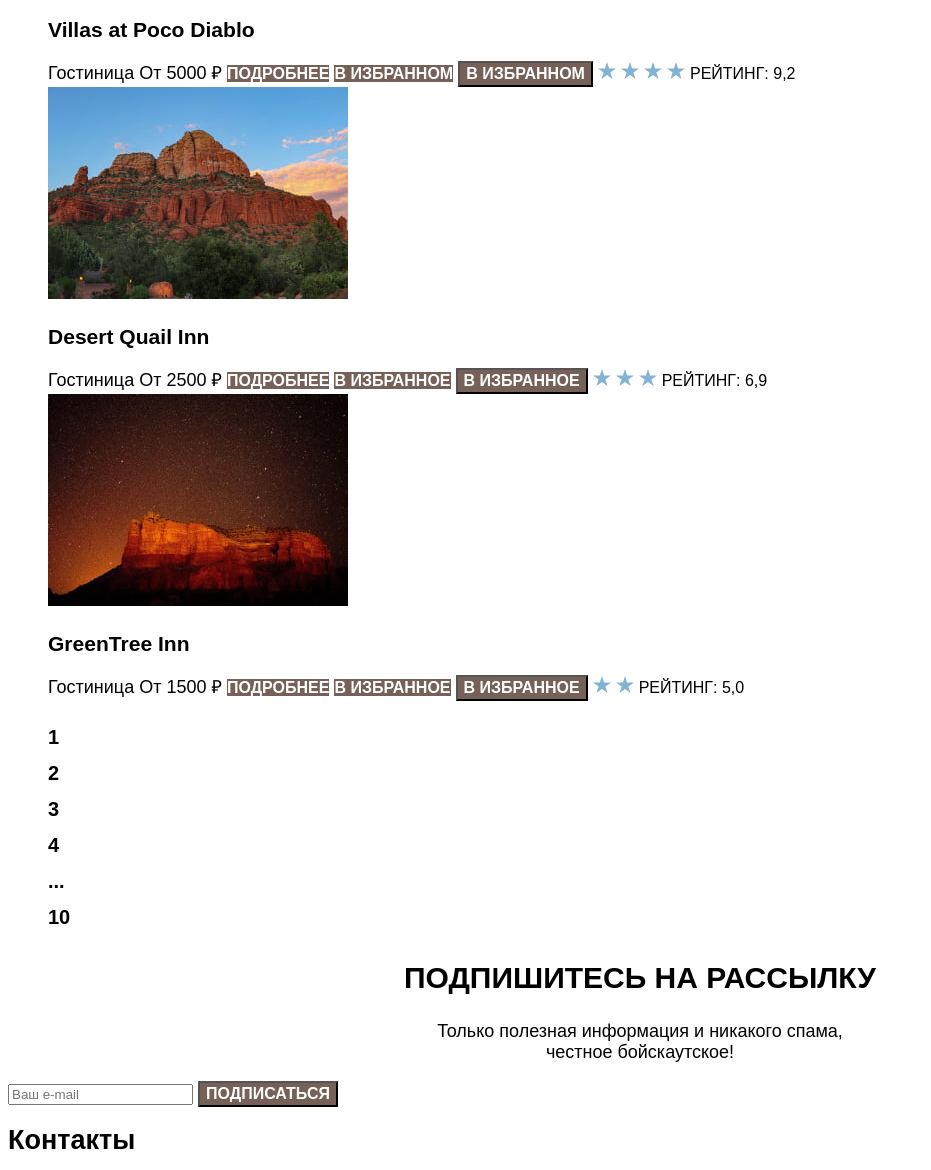
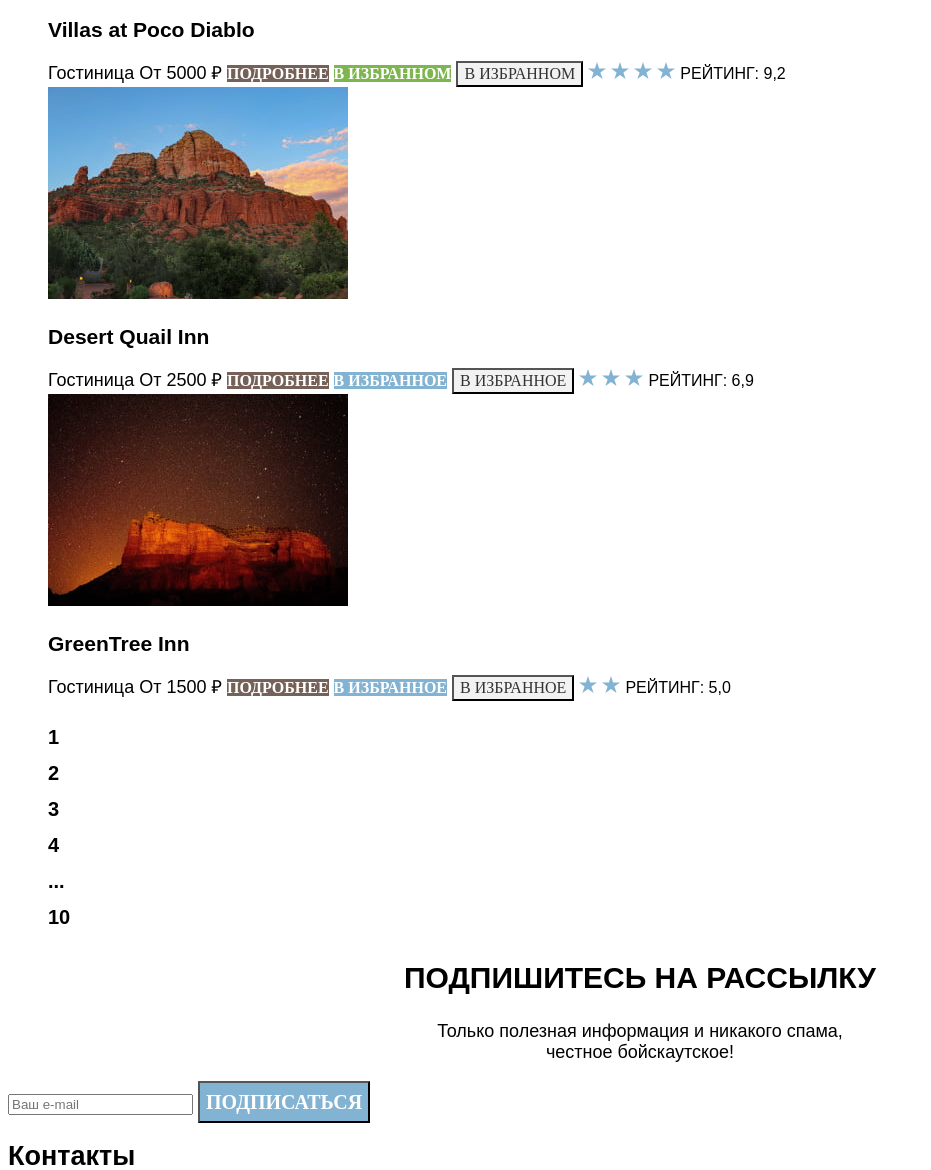
Before and after one commit to htmlacademy-htmlcss/1894105-sedona-35, a plain HTML site: page catalog.html in a window 1280 px wide. Shown: the part 1876-3046 px from the top of the page, without its empty margins (0-931 px from the left). Drawn offline with Linux system fonts and the light colour scheme; a web font is replaced by a local one.

Commit message:
Базовая стилизация-2

```diff
--- a/catalog.html
+++ b/catalog.html
@@ -133,9 +133,9 @@
       </a>
         <span>Гостиница</span>
         <span>От 4000 ₽</span>
-        <a class="button hotel-card-button button-brown" href="#">Подробнее</a>
-        <a class="button hotel-card-button button-blue" href="#">В избранное</a>
-        <button class="button" type="submit">В избранное</button>
+        <a class="button hotel-card-button brown-button" href="#">Подробнее</a>
+        <a class="button hotel-card-button blue-button" href="#">В избранное</a>
+        <button class="button-rating" type="submit">В избранное</button>
         <img src="img-catalog/Vector.svg" width="18" height="17" alt="звёзды">
         <img src="img-catalog/Vector.svg" width="18" height="17" alt="звёзды">
         <img src="img-catalog/Vector.svg" width="18" height="17" alt="звёзды">
@@ -150,9 +150,9 @@
       </a>
         <span>Гостиница</span>
         <span>От 5000 ₽</span>
-        <a class="button hotel-card-button " href="#">Подробнее</a>
-        <a class="button hotel-card-button " href="#">В избранном</a>
-        <button class="button" type="submit">В избранном</button>
+        <a class="button hotel-card-button brown-button " href="#">Подробнее</a>
+        <a class="button hotel-card-button green-button" href="#">В избранном</a>
+        <button class="button-rating" type="submit">В избранном</button>
         <img src="img-catalog/Vector.svg" width="18" height="17" alt="звёзды">
         <img src="img-catalog/Vector.svg" width="18" height="17" alt="звёзды">
         <img src="img-catalog/Vector.svg" width="18" height="17" alt="звёзды">
@@ -167,9 +167,9 @@
       </a>
         <span>Гостиница</span>
         <span>От 2500 ₽</span>
-        <a class="button hotel-card-button " href="#">Подробнее</a>
-        <a class="button hotel-card-button " href="#">В избранное</a>
-        <button class="button" type="submit">В избранное</button>
+        <a class="button hotel-card-button brown-button" href="#">Подробнее</a>
+        <a class="button hotel-card-button blue-button" href="#">В избранное</a>
+        <button class="button-rating" type="submit">В избранное</button>
         <img src="img-catalog/Vector.svg" width="18" height="17" alt="звёзды">
         <img src="img-catalog/Vector.svg" width="18" height="17" alt="звёзды">
         <img src="img-catalog/Vector.svg" width="18" height="17" alt="звёзды">
@@ -183,9 +183,9 @@
       </a>
         <span>Гостиница</span>
         <span>От 1500 ₽</span>
-        <a class="button hotel-card-button " href="#">Подробнее</a>
-        <a class="button hotel-card-button " href="#">В избранное</a>
-        <button class="button" type="submit">В избранное</button>
+        <a class="button hotel-card-button brown-button" href="#">Подробнее</a>
+        <a class="button hotel-card-button blue-button" href="#">В избранное</a>
+        <button class="button-rating" type="submit">В избранное</button>
         <img src="img-catalog/Vector.svg" width="18" height="17" alt="звёзды">
         <img src="img-catalog/Vector.svg" width="18" height="17" alt="звёзды">
         <span class="rating">Рейтинг: 5,0</span>
@@ -225,7 +225,7 @@
     <br>честное бойскаутское!</p>
     <form action="https://echo.htmlacademy.ru/" method="post">
       <input type="text" name="@mail" id="subscribe-input" placeholder="Ваш e-mail">
-      <button class="button" type="submit">Подписаться</button>
+      <button class="button-submit" type="submit">Подписаться</button>
     </form>
 
 </article>
--- a/styles/styles.css
+++ b/styles/styles.css
@@ -155,6 +155,67 @@ body {
   text-decoration: none;
   font-weight: 700;
 }
+.brown-button{
+  font-family: 'PT Sans';
+  font-style: normal;
+  font-weight: 700;
+  font-size: 16px;
+  line-height: 20px;
+  text-align: center;
+  color:#FFFFFF;
+  background-color: #756157;
+  text-decoration: none;
+  text-transform: uppercase;
+}
+.blue-button{
+  font-family: 'PT Sans';
+  font-style: normal;
+  font-weight: 700;
+  font-size: 16px;
+  line-height: 20px;
+  text-align: center;
+  color:#FFFFFF;
+  background-color:#82B3D3;
+  text-decoration: none;
+  text-transform: uppercase;
+}
+.green-button{
+  font-family: 'PT Sans';
+  font-style: normal;
+  font-weight: 700;
+  font-size: 16px;
+  line-height: 20px;
+  text-align: center;
+  background-color:#7DB54F;
+  color:#FFFFFF
+  text-decoration: none;
+  text-transform: uppercase;
+}
+.button-rating{
+  font-family: 'PT Sans';
+  font-style: normal;
+  font-weight: 400;
+  font-size: 16px;
+  line-height: 20px;
+  background-color: #F2F2F2;
+  text-align: center;
+  color: #333333;
+  text-decoration: none;
+  text-transform: uppercase;
+}
+.button-submit{
+  font-family: 'PT Sans';
+  font-style: normal;
+  font-weight: 700;
+  font-size: 20px;
+  line-height: 36px;
+  text-align: center;
+  text-transform: uppercase;
+  color:#FFFFFF;
+  background-color: #82B3D3;
+  text-decoration: none;
+
+}
 .rating{
   font-size: 16px;
   line-height: 20px;
```
